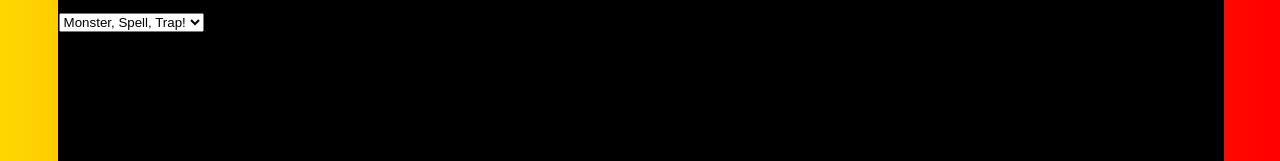
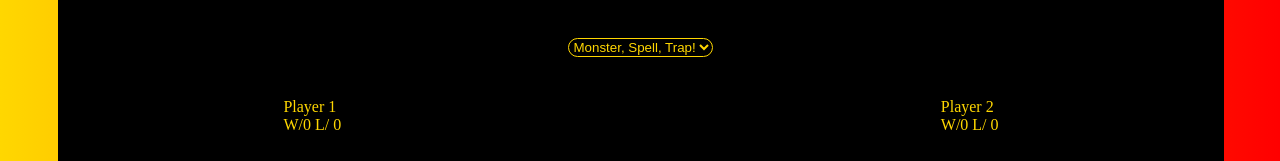
Before and after one commit to ChristopherAPerez/Duel-Zone-Phase-1-Project, a plain HTML site: page index.html in a window 1280 px wide. Shown: the part 1971-2132 px from the top of the page. Drawn offline with Linux system fonts and the light colour scheme.

Commit message:
adding css players and dropbox

```diff
--- a/index.css
+++ b/index.css
@@ -277,3 +277,42 @@
 #Duel_Zone_Title_2{
     font-size: 50px;
 }
+
+#Game_Type{
+    display: block;
+    margin-left: auto;
+    margin-right: auto;
+
+    background-color: black;
+    color: gold;
+    border: 1px solid gold;
+    border-radius: 15px;
+}
+
+#Scoreboard{
+    display: flex;
+    justify-content: space-between;
+    align-items: center;
+
+    color: gold;
+}
+
+#Player_1{
+    display: block;
+    margin-left: auto;
+    margin-right: auto;
+
+    padding-right: 75px;
+}
+
+#Player_2{
+    display: block;
+    margin-left: auto;
+    margin-right: auto;
+
+    padding-left: 75px;
+}
+
+#Dropbox{
+    padding: 25px;
+}
```
